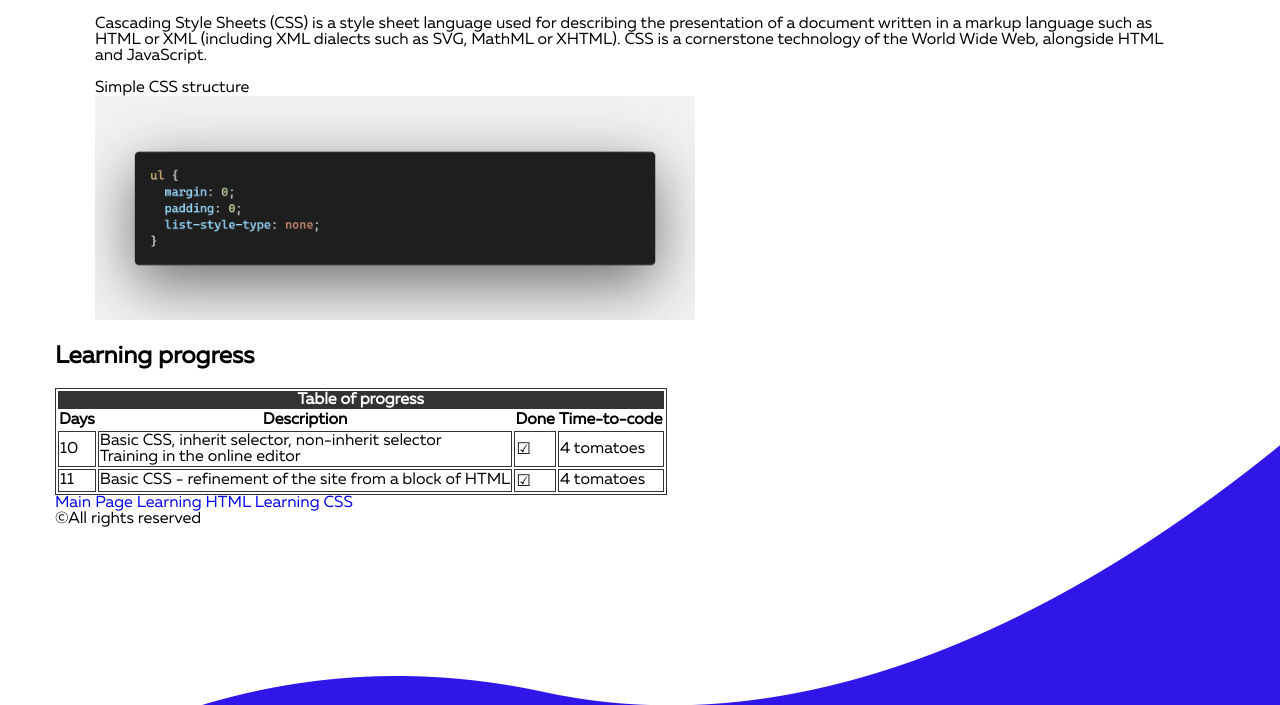
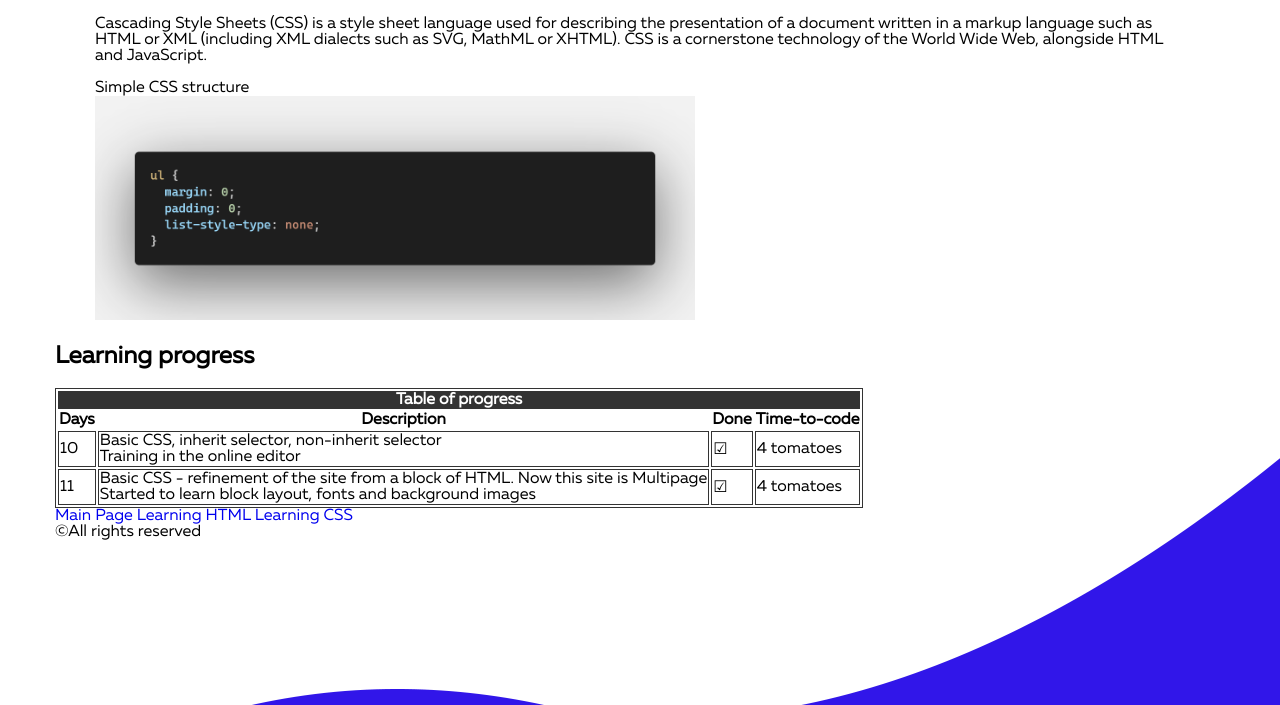
Before and after one commit to Wo1fgarr/100DaysOfCodeFrontend, a plain HTML site: page Day10-11/AboutStyle.html in a window 1280 px wide. Shown: the part 395-1100 px from the top of the page. Drawn offline with Linux system fonts and the light colour scheme; files whose address does not match are found by name.

Commit message:
create multipage site_1

```diff
--- a/Day10-11/AboutStyle.html
+++ b/Day10-11/AboutStyle.html
@@ -72,7 +72,8 @@
                         <td>11</td>
                         <td>
                             <ul>
-                                <li>Basic CSS - refinement of the site from a block of HTML</li>
+                                <li>Basic CSS - refinement of the site from a block of HTML. Now this site is Multipage</li>
+                                <li>Started to learn block layout, fonts and background images</li>
                             </ul>
                         </td>
                         <td>&#9745;</td>
```
Also changed, not shown: README.md.
